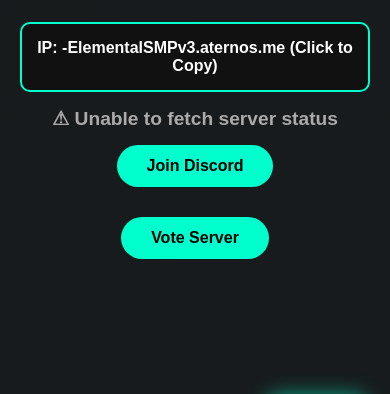
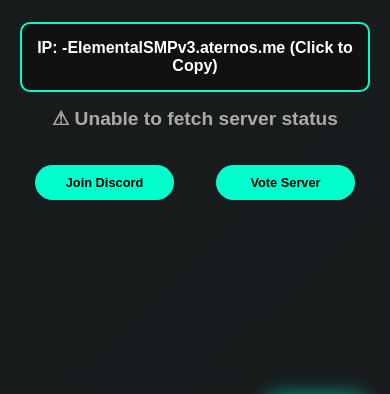
Before and after one commit to Formsfill/Elementalsmp, a plain HTML site: page index.html in a window 390 px wide. Shown: the part 390-784 px from the top of the page. Drawn offline with Linux system fonts and the light colour scheme; no server answers.

Commit message:
Update index.html

```diff
--- a/index.html
+++ b/index.html
@@ -414,6 +414,33 @@
     font-size: 0.9rem; /* smaller links */
     white-space: nowrap; /* prevent breaking */
   }
+}
+        /* CTA Buttons Layout */
+.cta-buttons {
+    display: flex;
+    justify-content: center;
+    gap: 12px;
+    flex-wrap: wrap; /* allows stacking ONLY if too small */
+    margin-top: 20px;
+}
+
+/* Make buttons responsive */
+.cta-buttons .btn {
+    flex: 1 1 140px; /* flexible width */
+    text-align: center;
+    max-width: 200px;
+}
+
+/* MOBILE FIX */
+@media (max-width: 480px) {
+    .cta-buttons {
+        flex-wrap: nowrap; /* force same line */
+    }
+
+    .cta-buttons .btn {
+        font-size: 0.8rem;
+        padding: 10px;
+    }
 }
     </style>
   <link rel="stylesheet" href="style.css">
```
